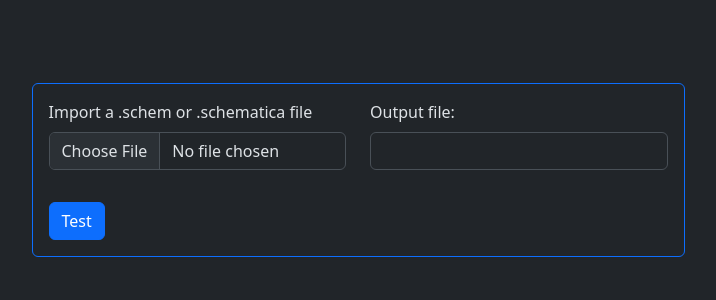
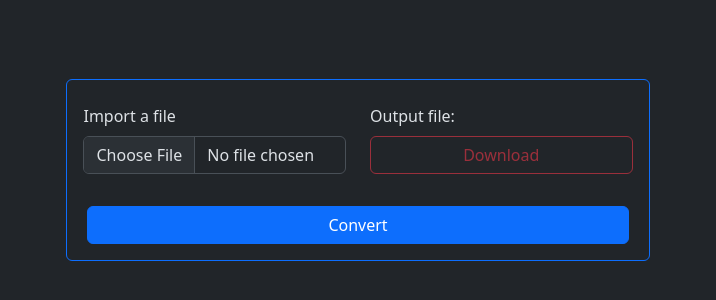
Before and after one commit to somehussar/SchemFixer, a React (Vite) app: page / in a window 1280 px wide. Shown: the part 230-530 px from the top of the page, without its empty margins (282-998 px from the left). Built offline with nearby package versions, Linux system fonts and the light colour scheme.

Commit message:
Setup file download logic

```diff
--- a/package.json
+++ b/package.json
@@ -10,7 +10,9 @@
     "preview": "vite preview"
   },
   "dependencies": {
+    "axios": "^1.7.8",
     "bootstrap": "^5.3.3",
+    "js-file-download": "^0.4.12",
     "prismarine-nbt": "^2.6.0",
     "react": "^18.3.1",
     "react-bootstrap": "^2.10.6",
--- a/src/App.tsx
+++ b/src/App.tsx
@@ -1,33 +1,79 @@
 import "bootstrap/dist/css/bootstrap.min.css"
 import './App.css'
 import { Container, Form, Button, Col, Row } from 'react-bootstrap'
-import { FormEvent, useRef, useState } from "react"
-
+import React, { FormEvent, useRef, useState } from "react"
+import SchemParser from "./converter/SchemParser";
+import axios from "axios";
+import fileDownload from "js-file-download";
 
 function App() {
 
-  const [errorMsg, setErrorMsg] = useState("");
+  const [errorMsg, setErrorMsg] = useState<string>("");
 
-  const file = useRef<File | null>(null);
+  const file = useRef<HTMLInputElement>(null);
+
+  const [buttonState, setButtonState] = useState<boolean>(false);
+
+  const [outputBlob, setOutputBlob] = useState<Blob | null>(null);
+  const [fileURL, setFileURL] = useState<string | null>(null);
 
   function onSubmit(event: FormEvent) {
     event.preventDefault();
     setErrorMsg("");
 
-    // @ts-ignore
-    if (file.current.files.length == 0) {
+    setOutputBlob(null);
+    if(fileURL != null) {
+      URL.revokeObjectURL(fileURL);
+      setFileURL(null);
+    }
+
+    if (file.current == null || file.current.files == null || file.current.files.length == 0) {
       setErrorMsg("Please input files");
+      setButtonState(false);
       return;
     }
+
+    const parser : SchemParser = new SchemParser(file.current.files);
+
+    parser.tryParsingFiles();
+    if (parser.hasError()) {
+      setErrorMsg(parser.getError())
+      setButtonState(false);
+      return;
+    }
+
+    parser.tryCompressingFiles();
+    if (parser.hasError()) {
+      setErrorMsg(parser.getError())
+      setButtonState(false);
+      return;
+    }
+
+    setOutputBlob(parser.getCompressedBlob());
+    if(outputBlob != null)
+      setFileURL(URL.createObjectURL(outputBlob));
+
+  }
+
+  function buttonClick(event: React.MouseEvent<HTMLButtonElement>) {
+    if(fileURL == null) {
+      return;
+    }
+
+    axios.get(fileURL, {
+      responseType: 'blob'
+    }).then((res) => {
+      fileDownload(res.data, "output.schematic");
+    })
   }
 
   return (
       <Container>
         <Form className='border border-primary rounded p-3 text-start w-100' onSubmit={onSubmit}>
           <Form.Text className="text-danger">{errorMsg}</Form.Text>
-          <Row className="mb-3">
+          <Row className="mb-3 mt-2">
             <Form.Group as={Col} controlId='fileInput'>
-              <Form.Label>Import a .schem or .schematica file</Form.Label>
+              <Form.Label>Import a file</Form.Label>
 
               {/** @ts-ignore */}
               <Form.Control type="file" ref={file}></Form.Control>
@@ -35,17 +81,16 @@ function App() {
 
 
             <Form.Group as={Col} controlId='test'>
-            <Form.Label>Output file:</Form.Label>
-            <Form.Control type='text'></Form.Control>
+              <Form.Label>Output file:</Form.Label>
+            {/* <Form.Control type='text'></Form.Control> */}
+              <Button type="button" variant={!buttonState ? "outline-danger" : "success"} className="form-control" disabled={!buttonState} onClick={buttonClick}>Download</Button>
             </Form.Group>
           </Row>
           <Row className="m-3">
 
           </Row>
-          <Row className="mt-3">
-            <Col>
-              <Button type="submit">Test</Button>
-            </Col>
+          <Row className="mt-3 ps-3 pe-3">
+              <Button type="submit" variant="primary">Convert</Button>
           </Row>
         </Form>
       </Container>
--- /dev/null
+++ b/src/converter/SchemParser.tsx
@@ -0,0 +1,25 @@
+export default class SchemParser {
+    getCompressedBlob(): Blob {
+      throw new Error("Method not implemented.");
+    }
+
+    private error: string | null = null;
+    private files: FileList;
+
+    constructor(files: FileList) {
+        this.files = files;
+    }
+
+    getError(): string {
+      throw this.error;
+    }
+    hasError(): boolean {
+      return this.error == null;
+    }
+    tryParsingFiles() {
+      throw new Error("Method not implemented.");
+    }
+    tryCompressingFiles() {
+        throw new Error("Method not implemented.");
+      }
+}
```
Also changed, not shown: 1 other file (tests, documents, lock files or other folders).
